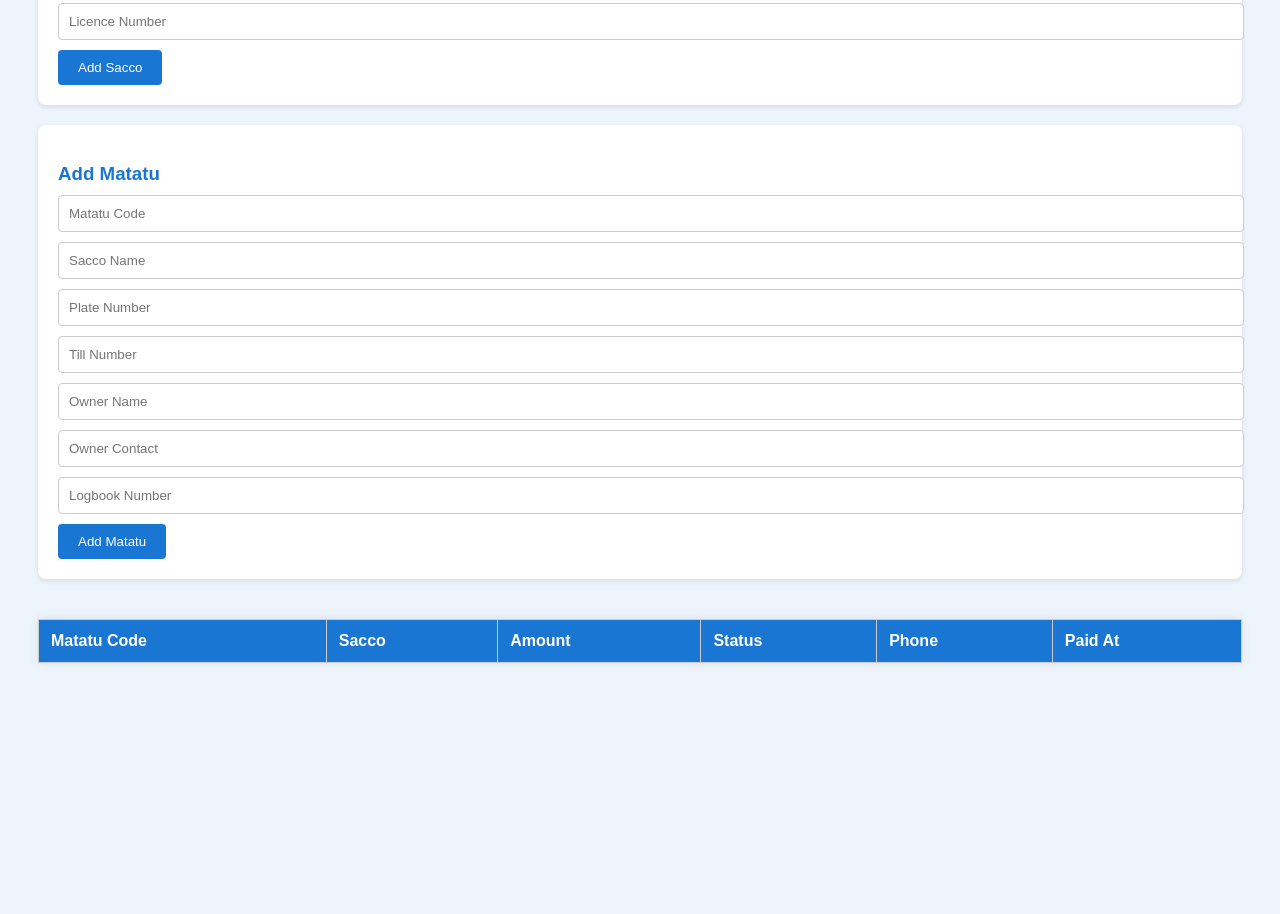
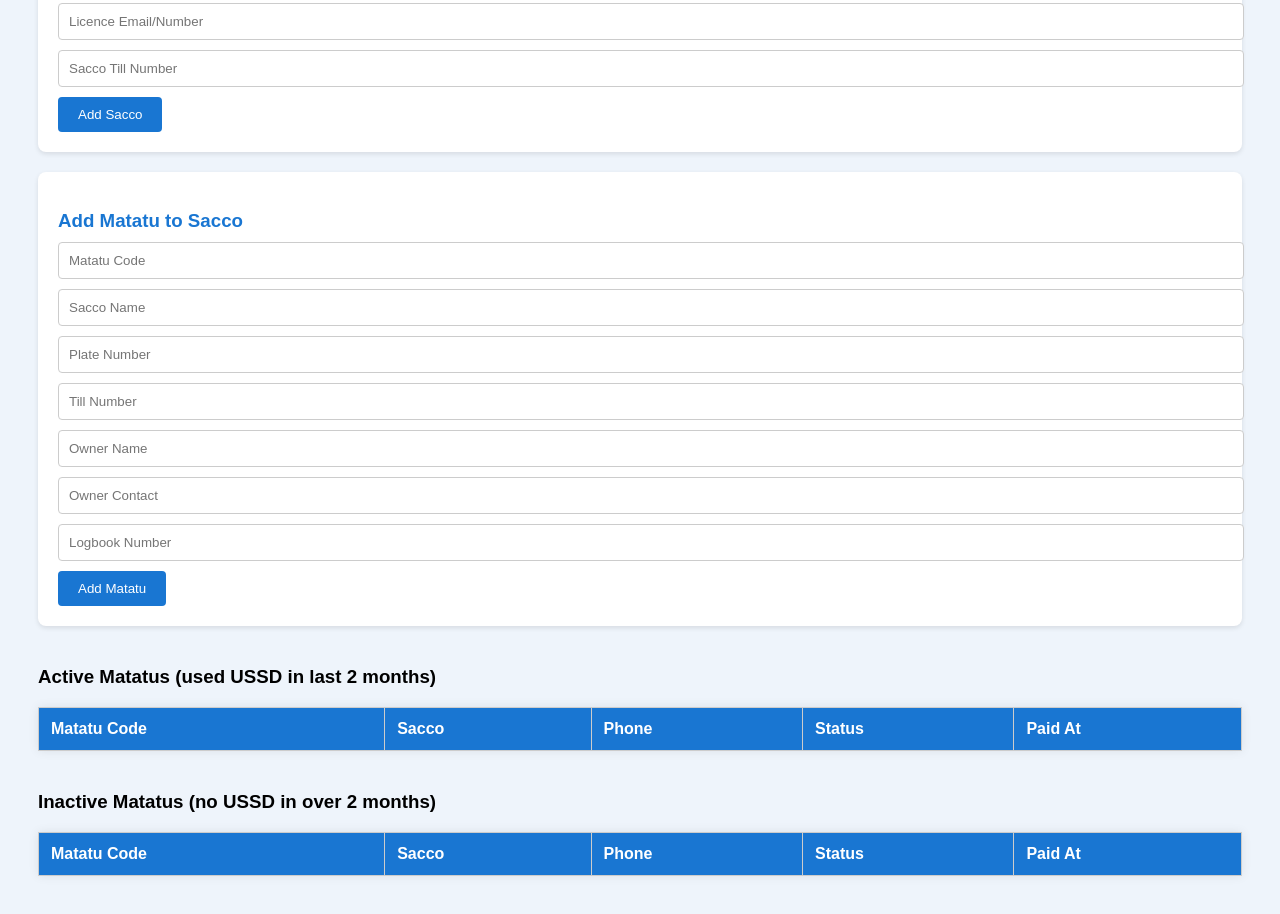
Before and after one commit to kirish34/flashpay-backend, a website: page public/teketeke-dashboard/index.html in a window 1280 px wide. Shown: the part 280-1194 px from the top of the page. Before the commit the page ends 981 px from the top, so only its background shows below. Drawn offline with Linux system fonts and the light colour scheme; no server answers.

```diff
--- a/public/teketeke-dashboard/index.html
+++ b/public/teketeke-dashboard/index.html
@@ -38,12 +38,15 @@
       cursor: pointer;
       border-radius: 4px;
     }
+    .section {
+      margin-top: 40px;
+    }
     table {
       width: 100%;
       border-collapse: collapse;
-      margin-top: 40px;
       background: white;
       box-shadow: 0 0 10px rgba(0,0,0,0.08);
+      margin-bottom: 30px;
     }
     th, td {
       padding: 12px;
@@ -66,12 +69,13 @@
     <h3>Add Sacco</h3>
     <input type="text" id="saccoName" placeholder="Sacco Name" required>
     <input type="text" id="saccoContact" placeholder="Sacco Contact" required>
-    <input type="text" id="saccoLicence" placeholder="Licence Number" required>
+    <input type="text" id="saccoLicence" placeholder="Licence Email/Number" required>
+    <input type="text" id="saccoTill" placeholder="Sacco Till Number" required>
     <input type="submit" value="Add Sacco">
   </form>
 
   <form id="addMatatuForm">
-    <h3>Add Matatu</h3>
+    <h3>Add Matatu to Sacco</h3>
     <input type="text" id="matatuCode" placeholder="Matatu Code" required>
     <input type="text" id="matatuSacco" placeholder="Sacco Name" required>
     <input type="text" id="matatuPlate" placeholder="Plate Number" required>
@@ -82,36 +86,50 @@
     <input type="submit" value="Add Matatu">
   </form>
 
-  <table id="txTable">
+  <div class="section">
+    <h3>Active Matatus (used USSD in last 2 months)</h3>
+    <table id="activeTable">
       <thead>
         <tr>
-        <th>Matatu Code</th>
-        <th>Sacco</th>
-        <th>Amount</th>
-        <th>Status</th>
-        <th>Phone</th>
-        <th>Paid At</th>
+          <th>Matatu Code</th><th>Sacco</th><th>Phone</th><th>Status</th><th>Paid At</th>
         </tr>
       </thead>
       <tbody></tbody>
     </table>
+  </div>
+
+  <div class="section">
+    <h3>Inactive Matatus (no USSD in over 2 months)</h3>
+    <table id="inactiveTable">
+      <thead>
+        <tr>
+          <th>Matatu Code</th><th>Sacco</th><th>Phone</th><th>Status</th><th>Paid At</th>
+        </tr>
+      </thead>
+      <tbody></tbody>
+    </table>
+  </div>
 
 <script>
   fetch('/api/teketeke/all-transactions')
     .then(res => res.json())
     .then(data => {
-        const tbody = document.querySelector('#txTable tbody');
+      const now = new Date();
+      const activeTbody = document.querySelector('#activeTable tbody');
+      const inactiveTbody = document.querySelector('#inactiveTable tbody');
+
       data.records.forEach(tx => {
+        const paidAt = tx.paidAt ? new Date(tx.paidAt) : null;
+        const isActive = paidAt && (now - paidAt < 60 * 24 * 60 * 60 * 1000); // 60 days
         const tr = document.createElement('tr');
         tr.innerHTML = `
           <td>${tx.matatuCode}</td>
           <td>${tx.sacco || '-'}</td>
-            <td>${tx.amountPaid || tx.amount}</td>
+          <td>${tx.phone}</td>
           <td>${tx.status}</td>
-            <td>${tx.phone}</td>
           <td>${tx.paidAt || '-'}</td>
         `;
-          tbody.appendChild(tr);
+        (isActive ? activeTbody : inactiveTbody).appendChild(tr);
       });
     });
 </script>
```
Lines whose indentation alone changed are shown as unchanged.
